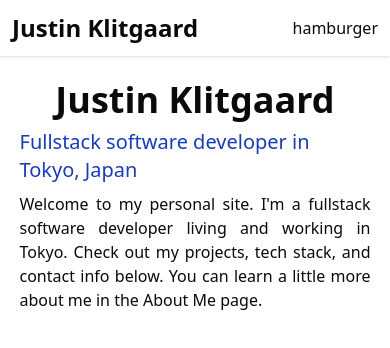
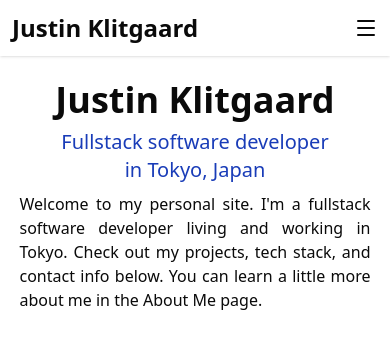
Before and after one commit to Justin-K-Ellis/personal-site.next, a Next.js app: page /en in a window 390 px wide. Shown: the top 348 px of the page. Built offline with nearby package versions, Linux system fonts and the light colour scheme.

Commit message:
feat: display links in dropdown menu on mobile

```diff
--- a/src/components/Hero.tsx
+++ b/src/components/Hero.tsx
@@ -5,7 +5,9 @@ export default function Hero() {
   return (
     <section className="flex flex-col md:gap-4 gap-2 justify-center items-center">
       <h1 className="md:text-6xl text-4xl font-bold">{t("justin")}</h1>
-      <h2 className="md:text-3xl text-xl text-blue-800">{t("description")}</h2>
+      <h2 className="md:text-3xl text-xl text-blue-800 text-center w-8/10">
+        {t("description")}
+      </h2>
       <p className="text-justify md:w-7/10">{t("blurb")}</p>
     </section>
   );
--- a/src/components/Navbar.tsx
+++ b/src/components/Navbar.tsx
@@ -2,12 +2,22 @@
 
 import { Link } from "@/i18n/navigation";
 import { Button } from "./ui/button";
+import {
+  DropdownMenu,
+  DropdownMenuContent,
+  DropdownMenuGroup,
+  DropdownMenuItem,
+  DropdownMenuLabel,
+  DropdownMenuSeparator,
+  DropdownMenuTrigger,
+} from "@/components/ui/dropdown-menu";
+import { Menu } from "lucide-react";
+
 import type { NavLink } from "@/types";
 import useGetWidthUpdate from "@/hooks/getWidth/useGetWidthUpdate";
 
 export default function Navbar() {
-  const w = useGetWidthUpdate();
-  console.log(w);
+  const width = useGetWidthUpdate();
 
   const links: NavLink[] = [
     {
@@ -28,7 +38,21 @@ export default function Navbar() {
     },
   ];
 
-  if (w < 600) return <div>hamburger</div>;
+  if (width < 600)
+    return (
+      <DropdownMenu>
+        <DropdownMenuTrigger asChild>
+          <Menu />
+        </DropdownMenuTrigger>
+        <DropdownMenuContent className="mr-2">
+          {links.map((link) => (
+            <DropdownMenuItem key={link.url}>
+              <Link href={link.url}>{link.text}</Link>
+            </DropdownMenuItem>
+          ))}
+        </DropdownMenuContent>
+      </DropdownMenu>
+    );
 
   return (
     <nav className="flex gap-2 items-center">
```
